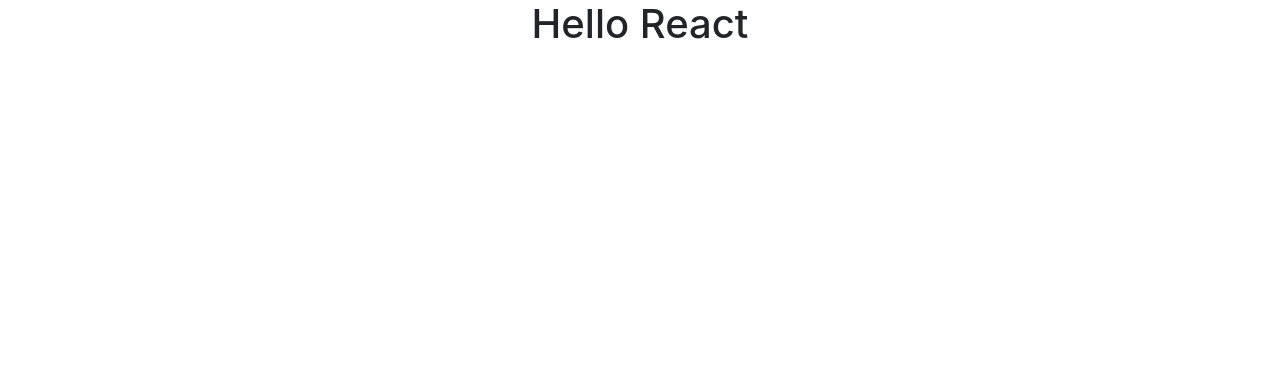
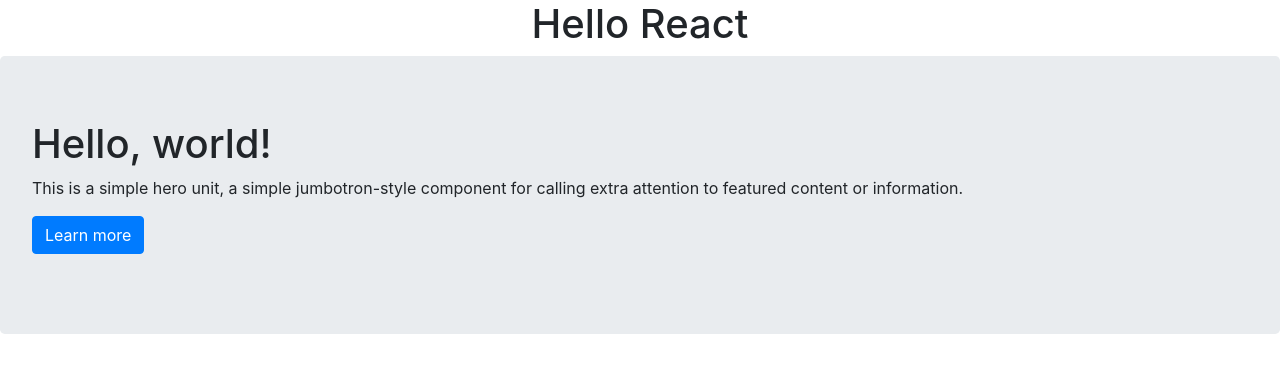
Before and after one commit to jonytalukdar/my-app, a React (Create React App) app: page / in a window 1280 px wide. Shown: the top 372 px of the page. Built offline with nearby package versions, Linux system fonts and the light colour scheme.

Commit message:
added another components for boostrap

```diff
--- a/src/App.js
+++ b/src/App.js
@@ -3,6 +3,7 @@
 // import State from './components/state/State';
 // import Events from './components/events/Events';
 // import Timer from './components/Timer/Timer';
+import Bootstrap from './components/bootstrap/Bootstrap';
 
 class App extends React.Component {
   render() {
@@ -10,6 +11,7 @@
       <div>
         {' '}
         <h1 style={{ textAlign: 'center' }}>Hello React</h1>
+        <Bootstrap></Bootstrap>
       </div>
     );
   }
--- /dev/null
+++ b/src/components/bootstrap/Bootstrap.js
@@ -0,0 +1,8 @@
+import React from 'react';
+import Header from './components/Header';
+
+const Bootstrap = () => {
+  return <Header></Header>;
+};
+
+export default Bootstrap;
--- /dev/null
+++ b/src/components/bootstrap/components/Header.js
@@ -0,0 +1,20 @@
+import React from 'react';
+import { Jumbotron, Button } from 'react-bootstrap';
+const Header = () => {
+  return (
+    <div>
+      <Jumbotron>
+        <h1>Hello, world!</h1>
+        <p>
+          This is a simple hero unit, a simple jumbotron-style component for
+          calling extra attention to featured content or information.
+        </p>
+        <p>
+          <Button variant="primary">Learn more</Button>
+        </p>
+      </Jumbotron>
+    </div>
+  );
+};
+
+export default Header;
```
